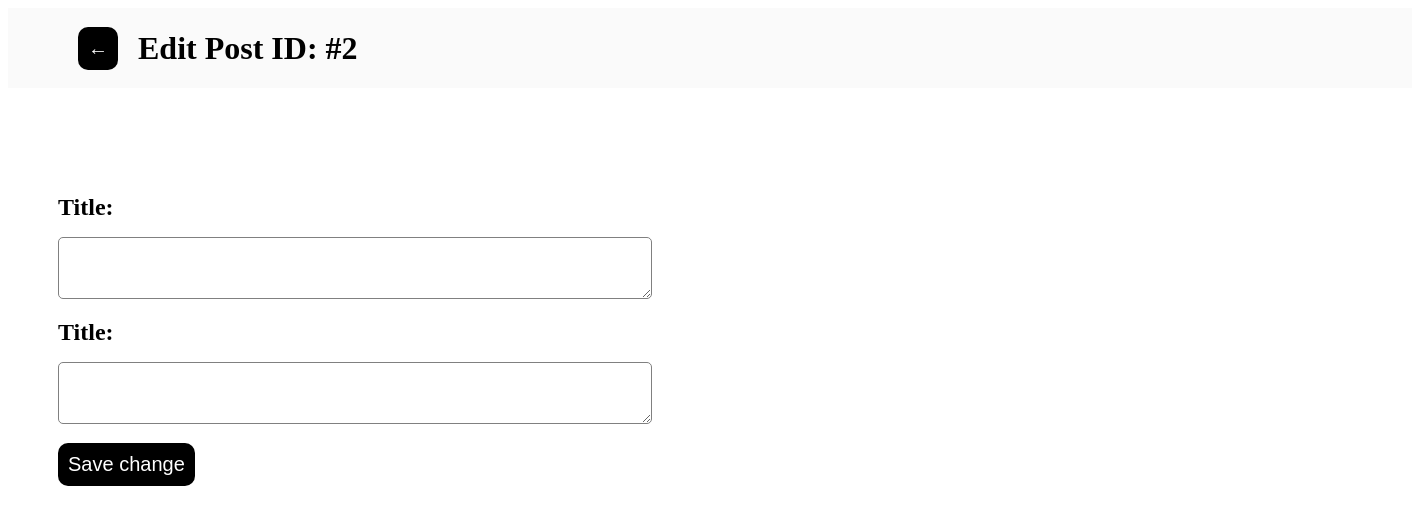
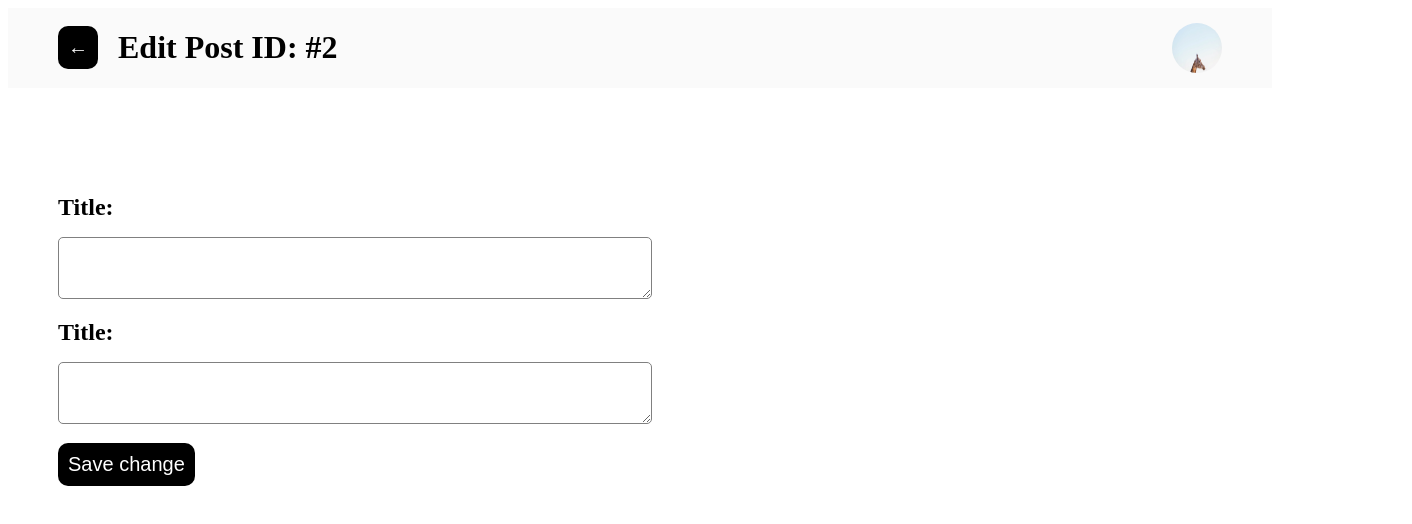
Before and after one commit to Ichfateme/CRUD, a Vue app: page /#/Edit/1 in a window 1280 px wide. Shown: the top 524 px of the page, 1412 px wide, since content can reach past the window. Built offline with nearby package versions, Linux system fonts and the light colour scheme; no server answers.

Commit message:
add icon in navbar

```diff
--- a/src/components/Navbar.vue
+++ b/src/components/Navbar.vue
@@ -1,10 +1,18 @@
 <template>
+  <div class="navbar">
     <div class="nav">
       <!-- Post link -->
+      <div class="link">
         <button to="" class="btn">
           ←
         </button>
         <h1>{{msg}}</h1>
+      </div>
+
+      <div class="icon">
+        <img class="img" src="@/assets/jirafe.jpg" alt="">
+      </div>
+    </div>
   </div>
 </template>
 
@@ -17,16 +25,36 @@
   };
 </script>
 <style>
-  .nav {
-    padding: 0 70px;
-    display: flex;
-    justify-content: flex-start;
-    align-items: center;
+  .navbar {
     width: 100%;
-    height: 80px;
     background: #FAFAFA;
     margin-bottom: 40px;
+  }
+
+  .nav {
+    display: flex;
+    justify-content: center;
+    align-items: center;
+    justify-content: space-between;
+    padding: 0 50px;
+  }
+
+  .link {
+    display: flex;
+    justify-content: center;
+    align-items: center;
     gap: 20px;
+  }
+
+  .icon {
+    width: 50px;
+    height: 50px;
+  }
+
+  .img {
+    width: 100%;
+    height: 100%;
+    border-radius: 100%;
   }
 
   .btn {
```
Also changed, not shown: src/assets/jirafe.jpg (added). Lines whose indentation alone changed are shown as unchanged.
